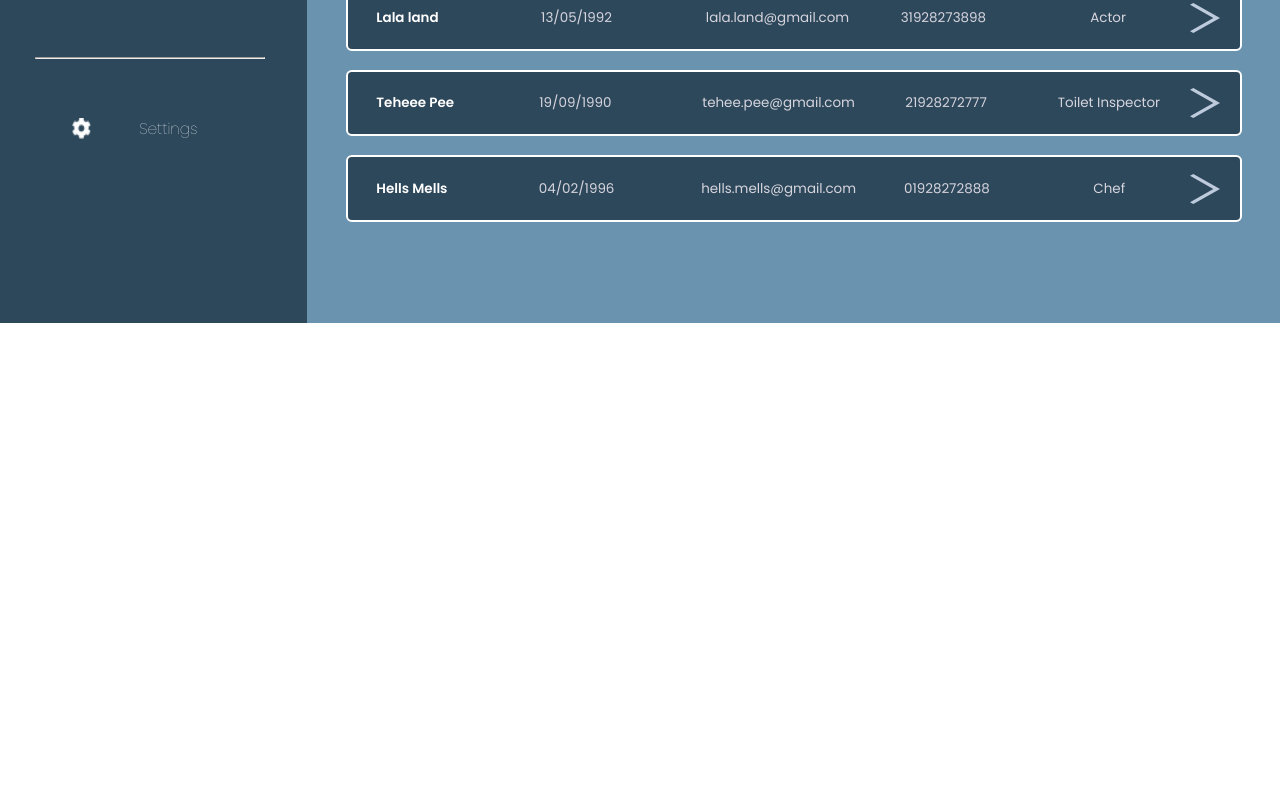
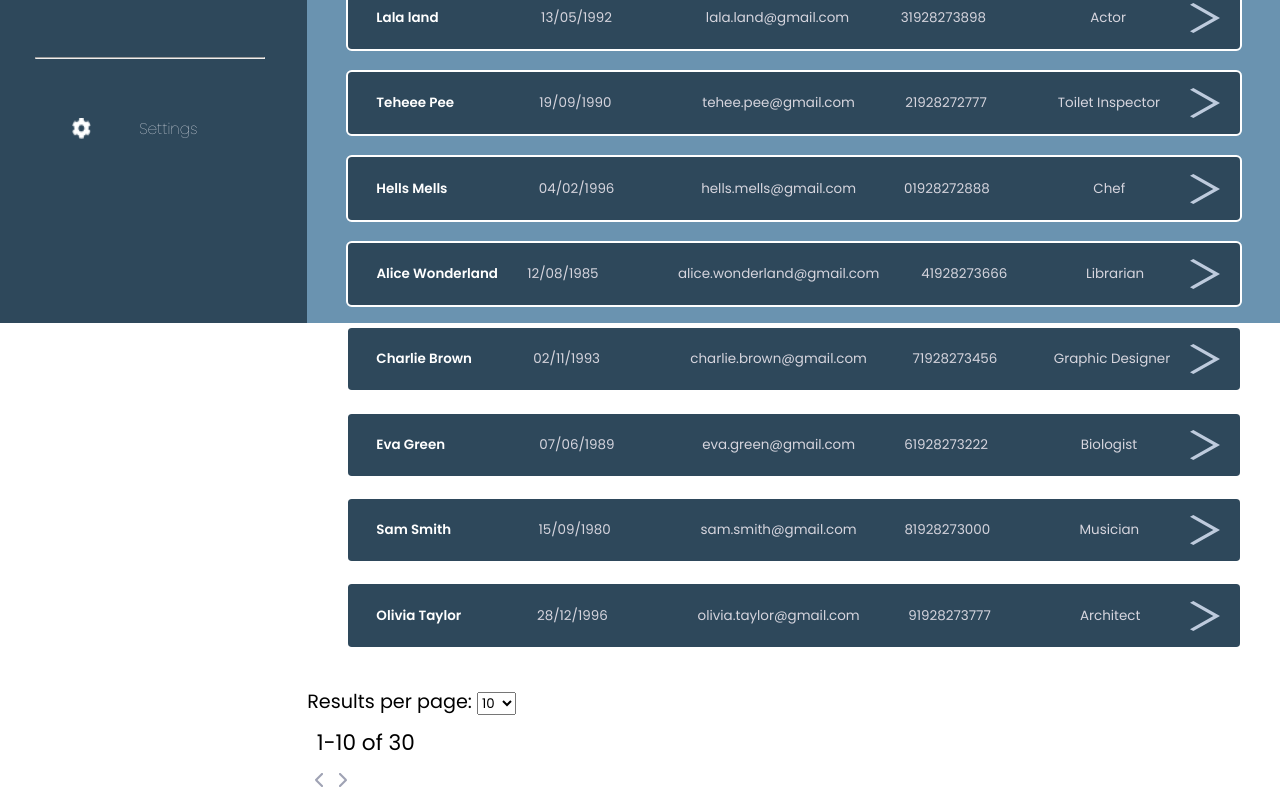
Before and after one commit to nology-tech/verde-client-project, a React (Vite) app: page /clients in a window 1280 px wide. Shown: the part 477-1277 px from the top of the page. Before the commit the page ends 800 px from the top, so only its background shows below. Built offline with nearby package versions, Linux system fonts and the light colour scheme; no server answers; sample sign-in values are in the browser's storage.

Commit message:
Filter number of results per page and naviage through pages

```diff
--- a/src/components/ClientNavList/ClientNavList.tsx
+++ b/src/components/ClientNavList/ClientNavList.tsx
@@ -2,29 +2,61 @@ import { Link } from "react-router-dom";
 import { ClientInfo } from "../../types/ClientProfileTypes";
 import "./ClientNavList.scss";
 import ClientNavCard from "../ClientNavCard/ClientNavCard";
+import React from "react";
 
 type ClientNavListProps = {
-    client: ClientInfo[];
+  clients: ClientInfo[];
   variant: "light" | "dark";
+  startingIndex: number;
+  maxCards: number;
 };
 
-const ClientNavList = ({ client, variant }: ClientNavListProps) => {
+const ClientNavList = ({
+  clients,
+  variant,
+  maxCards,
+  startingIndex,
+}: ClientNavListProps) => {
+
+  const renderCards = () => {
+    if (startingIndex > clients.length) return;
+
+    let cardsHtml: React.ReactNode[] = [];
+    for (let i = startingIndex; i < startingIndex + maxCards; i++) {
+      const client = clients[i];
+      if (!client) break;
+
+      cardsHtml.push(
+        <Link
+          className="clientnavlist__link"
+          to={`/client-details`}
+          key={client.id}
+        >
+          <ClientNavCard
+            label={client.clientName}
+            dob={client.dob}
+            email={client.emailAddress}
+            mob={client.mobileNumber}
+            role={client.role}
+            variant={variant}
+          />
+        </Link>
+      );
+    }
+
+    return cardsHtml;
+  };
+
   return (
     <div className="client-list">
-
       <div className={`client-list__titles client-list__titles--${variant}`}>
         <p>Client Name</p>
         <p>Date of Birth</p>
         <p>Email Address</p>
         <p>Mobile Number</p>
         <p>Role</p>
-
       </div>
-      {client.map((client) => (
-        <Link className="clientnavlist__link" to={`/client-details`} key={client.id}>
-          <ClientNavCard label={client.clientName} dob={client.dob} email={client.emailAddress} mob={client.mobileNumber} role={client.role} variant={variant} />
-        </Link>
-      ))}
+      {renderCards()}
       {/* this is to be updatedd with name and surname? */}
     </div>
   );
--- a/src/components/QueryBar/QueryBar.tsx
+++ b/src/components/QueryBar/QueryBar.tsx
@@ -15,7 +15,7 @@ type QueryBarProps = {
   columnViewClick: () => void;
   gridViewClick: () => void;
   sortClick: () => void;
-  filterClick: () => void;
+  filterClick?: () => void;
   variant: "light" | "dark";
 };
 
--- a/src/data/ClientProfileList.ts
+++ b/src/data/ClientProfileList.ts
@@ -53,4 +53,181 @@ export const ClientProfileList = [
     staffMember: "Staff 01",
     id: 5,
   },
+  {
+    clientName: "Alice Wonderland",
+    role: "Librarian",
+    dob: "12/08/1985",
+    emailAddress: "alice.wonderland@gmail.com",
+    mobileNumber: "41928273666",
+    appointmentDate: "15/03/2022",
+    appointmentTime: "10.30am",
+    staffMember: "Staff 04",
+    id: 6,
+  },
+  {
+    clientName: "Charlie Brown",
+    role: "Graphic Designer",
+    dob: "02/11/1993",
+    emailAddress: "charlie.brown@gmail.com",
+    mobileNumber: "71928273456",
+    appointmentDate: "22/02/2022",
+    appointmentTime: "16.45pm",
+    staffMember: "Staff 02",
+    id: 7,
+  },
+  {
+    clientName: "Eva Green",
+    role: "Biologist",
+    dob: "07/06/1989",
+    emailAddress: "eva.green@gmail.com",
+    mobileNumber: "61928273222",
+    appointmentDate: "10/04/2022",
+    appointmentTime: "11.15am",
+    staffMember: "Staff 03",
+    id: 8,
+  },
+  {
+    clientName: "Sam Smith",
+    role: "Musician",
+    dob: "15/09/1980",
+    emailAddress: "sam.smith@gmail.com",
+    mobileNumber: "81928273000",
+    appointmentDate: "03/03/2022",
+    appointmentTime: "14.30pm",
+    staffMember: "Staff 01",
+    id: 9,
+  },
+  {
+    clientName: "Olivia Taylor",
+    role: "Architect",
+    dob: "28/12/1996",
+    emailAddress: "olivia.taylor@gmail.com",
+    mobileNumber: "91928273777",
+    appointmentDate: "18/03/2022",
+    appointmentTime: "09.45am",
+    staffMember: "Staff 04",
+    id: 10,
+  },
+  {
+    clientName: "David Miller",
+    role: "Software Engineer",
+    dob: "05/11/1987",
+    emailAddress: "david.miller@gmail.com",
+    mobileNumber: "51928273999",
+    appointmentDate: "12/05/2022",
+    appointmentTime: "15.30pm",
+    staffMember: "Staff 02",
+    id: 11,
+  },
+  {
+    clientName: "Sophie Anderson",
+    role: "Journalist",
+    dob: "20/07/1991",
+    emailAddress: "sophie.anderson@gmail.com",
+    mobileNumber: "21928273444",
+    appointmentDate: "08/04/2022",
+    appointmentTime: "12.15pm",
+    staffMember: "Staff 03",
+    id: 12,
+  },
+  {
+    clientName: "Michael Johnson",
+    role: "Doctor",
+    dob: "18/02/1984",
+    emailAddress: "michael.johnson@gmail.com",
+    mobileNumber: "41928273888",
+    appointmentDate: "25/03/2022",
+    appointmentTime: "11.00am",
+    staffMember: "Staff 01",
+    id: 13,
+  },
+  {
+    clientName: "Emma White",
+    role: "Interior Designer",
+    dob: "14/06/1988",
+    emailAddress: "emma.white@gmail.com",
+    mobileNumber: "71928273678",
+    appointmentDate: "05/04/2022",
+    appointmentTime: "14.45pm",
+    staffMember: "Staff 04",
+    id: 14,
+  },
+  {
+    clientName: "Daniel Harris",
+    role: "Pilot",
+    dob: "03/09/1982",
+    emailAddress: "daniel.harris@gmail.com",
+    mobileNumber: "91928273211",
+    appointmentDate: "20/05/2022",
+    appointmentTime: "16.00pm",
+    staffMember: "Staff 02",
+    id: 15,
+  },
+  {
+    clientName: "Mia Turner",
+    role: "Psychologist",
+    dob: "29/12/1990",
+    emailAddress: "mia.turner@gmail.com",
+    mobileNumber: "11928273033",
+    appointmentDate: "15/04/2022",
+    appointmentTime: "13.30pm",
+    staffMember: "Staff 03",
+    id: 16,
+  },
+  {
+    clientName: "Connor Clark",
+    role: "Athlete",
+    dob: "08/04/1986",
+    emailAddress: "connor.clark@gmail.com",
+    mobileNumber: "21928273755",
+    appointmentDate: "01/06/2022",
+    appointmentTime: "09.00am",
+    staffMember: "Staff 01",
+    id: 17,
+  },
+  {
+    clientName: "Isabel Martin",
+    role: "Biomedical Scientist",
+    dob: "17/10/1989",
+    emailAddress: "isabel.martin@gmail.com",
+    mobileNumber: "31928273322",
+    appointmentDate: "10/05/2022",
+    appointmentTime: "10.45am",
+    staffMember: "Staff 04",
+    id: 18,
+  },
+  {
+    clientName: "Nathan Brown",
+    role: "Electrician",
+    dob: "22/06/1983",
+    emailAddress: "nathan.brown@gmail.com",
+    mobileNumber: "51928273811",
+    appointmentDate: "28/04/2022",
+    appointmentTime: "11.30am",
+    staffMember: "Staff 02",
+    id: 19,
+  },
+  {
+    clientName: "Sophia Taylor",
+    role: "Fashion Designer",
+    dob: "12/01/1995",
+    emailAddress: "sophia.taylor@gmail.com",
+    mobileNumber: "61928273666",
+    appointmentDate: "17/06/2022",
+    appointmentTime: "15.15pm",
+    staffMember: "Staff 03",
+    id: 20,
+  },
+  {
+    clientName: "df Taylowdsfr",
+    role: "Fasdfshion Dessdfigner",
+    dob: "12/01/1995",
+    emailAddress: "sopsdfhia.taysdflor@gmail.com",
+    mobileNumber: "619282sdf73666",
+    appointmentDate: "17/06/2022",
+    appointmentTime: "15.15pm",
+    staffMember: "Staff 03",
+    id: 21,
+  }
+
 ];
--- a/src/pages/Clients/Clients.tsx
+++ b/src/pages/Clients/Clients.tsx
@@ -7,6 +7,8 @@ import "./Clients.scss";
 import { ClientProfileList } from "../../data/ClientProfileList";
 import Footer from "../../components/Footer/Footer";
 import { ChangeEvent, useState } from "react";
+import leftArrowSrc from "../../assets/images/arrow - left.png";
+import rightArrowSrc from "../../assets/images/arrow - right.png";
 
 type ClientsProps = {
   variant: "light" | "dark";
@@ -14,10 +16,32 @@ type ClientsProps = {
 
 export const Clients = ({ variant }: ClientsProps) => {
   const [searchTerm, setSearchTerm] = useState<string>("");
+  const [numOfResults, setNumOfResults] = useState<number>(10);
+  const [startingIndex, setStartingIndex] = useState<number>(0);
 
-  const handleInput = (event: ChangeEvent<HTMLInputElement>) =>{
-    setSearchTerm(event.currentTarget.value);
-  }
+  const handleNumOfResultsChange = (event: ChangeEvent<HTMLSelectElement>) => {
+    setNumOfResults(parseInt(event.currentTarget.value));
+  };
+
+  const handlePrevPageClick = () => {
+    const newIndex = startingIndex - numOfResults;
+    setStartingIndex(Math.max(newIndex, 0));
+  };
+
+  const handleNextPageClick = () => {
+    setStartingIndex(startingIndex + numOfResults);
+  };
+
+  const handleInput = (event: ChangeEvent<HTMLInputElement>) => {
+    setSearchTerm(event.currentTarget.value.toLowerCase());
+  };
+
+  const filteredClients = ClientProfileList.filter((client) => {
+    return client.clientName.toLowerCase().includes(searchTerm);
+  });
+
+  console.log(startingIndex);
+  console.log(numOfResults);
 
   return (
     <Layout>
@@ -39,7 +63,37 @@ export const Clients = ({ variant }: ClientsProps) => {
             variant={variant}
             handleInput={handleInput}
           />
-          <ClientNavList client={ClientProfileList} variant={variant} />
+          <ClientNavList
+            clients={filteredClients}
+            variant={variant}
+            startingIndex={startingIndex}
+            maxCards={numOfResults}
+          />
+        </section>
+        <section className="clients__page-results">
+          <label htmlFor="results-per-page">Results per page: </label>
+          <select
+            onChange={handleNumOfResultsChange}
+            name="results-per-page"
+            id="results-per-page"
+          >
+            <option value="10">10</option>
+            <option value="20">20</option>
+            <option value="30">30</option>
+          </select>
+          <p>1-10 of 30</p>
+          <img
+            className="clients__page-results--arrow"
+            src={leftArrowSrc}
+            alt=""
+            onClick={handlePrevPageClick}
+          />
+          <img
+            className="clients__page-results--arrow"
+            src={rightArrowSrc}
+            alt=""
+            onClick={handleNextPageClick}
+          />
         </section>
       </main>
       <Footer variant={variant} />
```
Also changed, not shown: src/assets/images/arrow - left.png (added), src/assets/images/arrow - right.png (added). Lines whose indentation alone changed are shown as unchanged.
